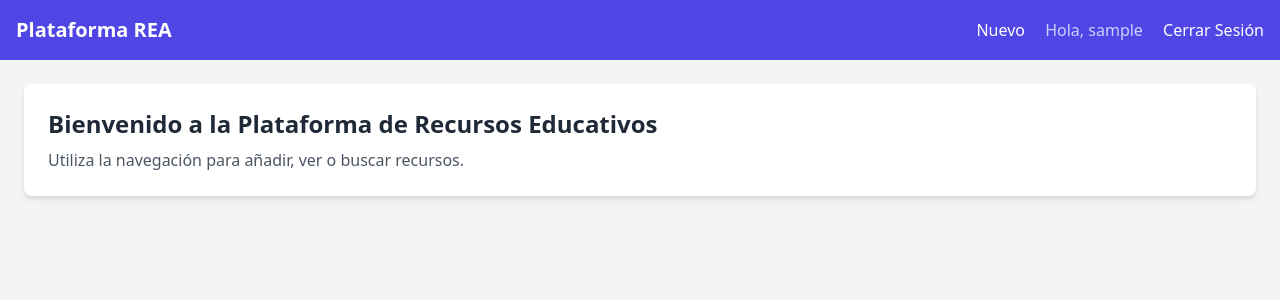
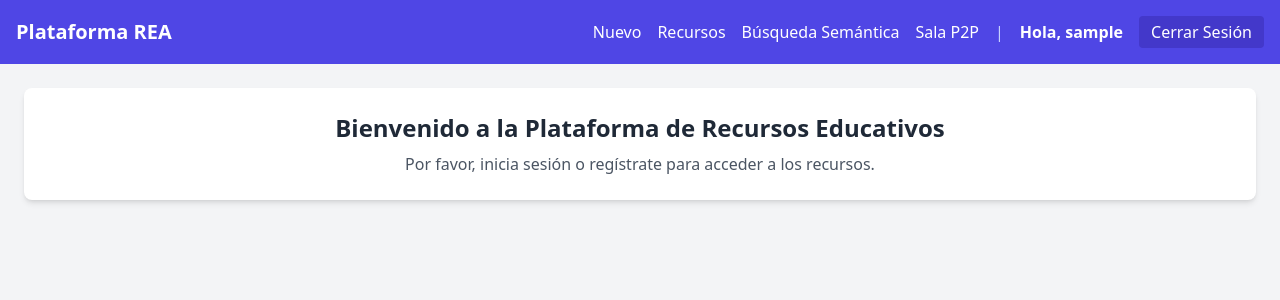
Before and after one commit to Cesar5701/rea_project, a Flask app: page / in a window 1280 px wide. Shown: the top 300 px of the page. Run offline with Flask 3, Linux system fonts and the light colour scheme; the visitor is signed in with stand-in values (Sample User, id 1); some libraries are stand-ins or nearby versions.

Commit message:
Refactor index.html to improve navigation structure and update welcome message

```diff
--- a/templates/index.html
+++ b/templates/index.html
@@ -4,16 +4,22 @@
   <meta charset="UTF-8">
   <title>{% block title %}Plataforma REA{% endblock %}</title>
   <script src="https://cdn.tailwindcss.com"></script>
-  </head>
+</head>
 <body class="bg-gray-100 text-gray-800">
   <nav class="bg-indigo-600 text-white p-4">
     <div class="container mx-auto flex justify-between items-center">
       <a href="{{ url_for('index') }}" class="font-bold text-xl">Plataforma REA</a>
-      <div class="space-x-4">
-        <a href="{{ url_for('nuevo') }}" class="hover:underline">Nuevo</a>
+
+      <div class="space-x-4 flex items-center">
         {% if current_user.is_authenticated %}
-          <span class="text-indigo-200">Hola, {{ current_user.username }}</span>
-          <a href="{{ url_for('logout') }}" class="hover:underline">Cerrar Sesión</a>
+          <a href="{{ url_for('nuevo') }}" class="hover:underline">Nuevo</a>
+          <a href="{{ url_for('recursos') }}" class="hover:underline">Recursos</a>
+          <a href="{{ url_for('buscar_semantico') }}" class="hover:underline">Búsqueda Semántica</a>
+          <a href="{{ url_for('webrtc') }}" class="hover:underline">Sala P2P</a>
+
+          <span class="text-indigo-200">|</span> <span class="font-semibold">Hola, {{ current_user.username }}</span>
+          <a href="{{ url_for('logout') }}" class="bg-indigo-700 hover:bg-indigo-800 px-3 py-1 rounded">Cerrar Sesión</a>
+
         {% else %}
           <a href="{{ url_for('login') }}" class="hover:underline">Iniciar Sesión</a>
           <a href="{{ url_for('register') }}" class="hover:underline">Registrarse</a>
@@ -39,9 +45,9 @@
     {% endwith %}
 
     {% block content %}
-      <div class="bg-white p-6 rounded-lg shadow-md">
+      <div class="bg-white p-6 rounded-lg shadow-md text-center">
         <h2 class="text-2xl font-bold">Bienvenido a la Plataforma de Recursos Educativos</h2>
-        <p class="mt-2 text-gray-600">Utiliza la navegación para añadir, ver o buscar recursos.</p>
+        <p class="mt-2 text-gray-600">Por favor, inicia sesión o regístrate para acceder a los recursos.</p>
       </div>
     {% endblock %}
   </main>
```
